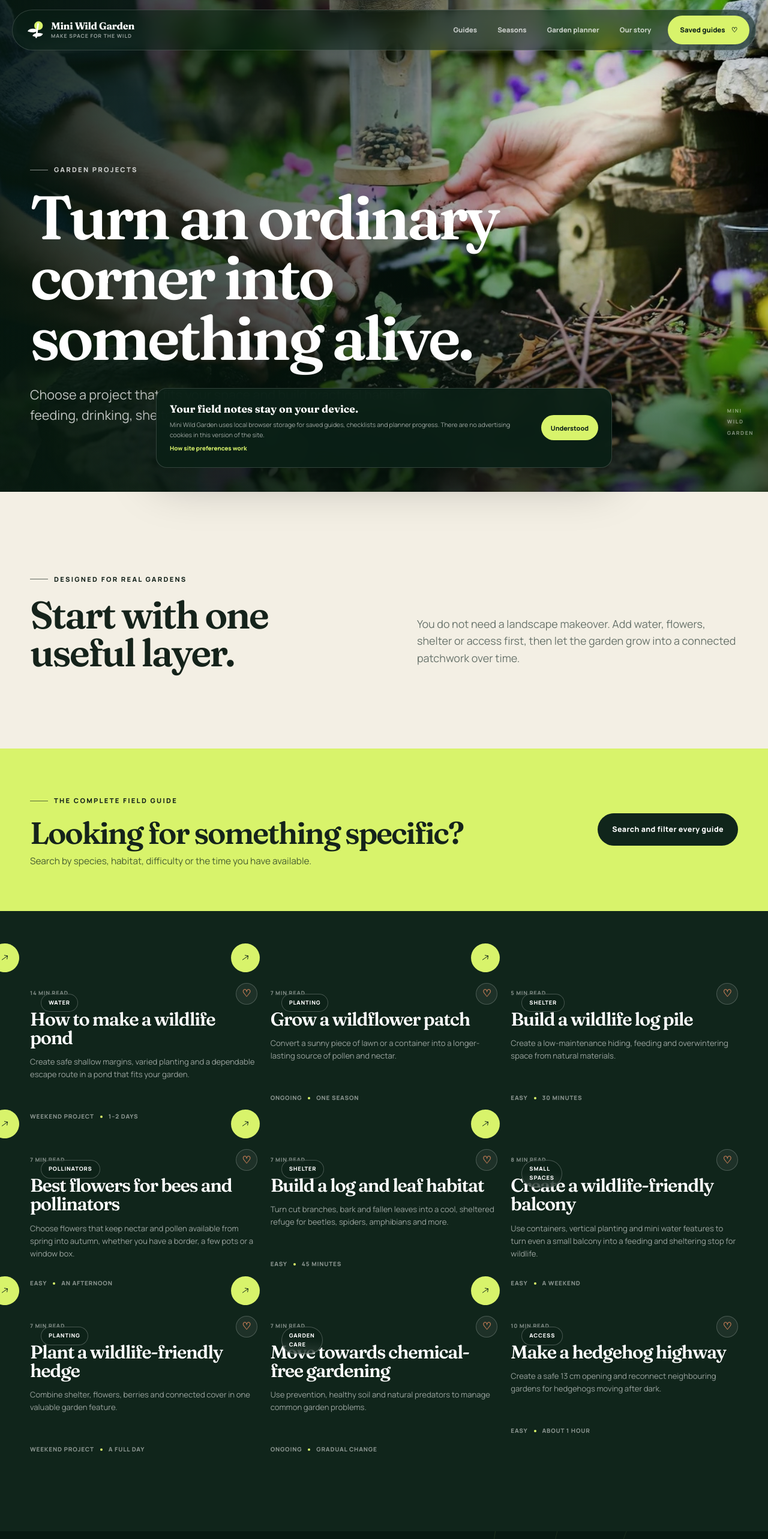
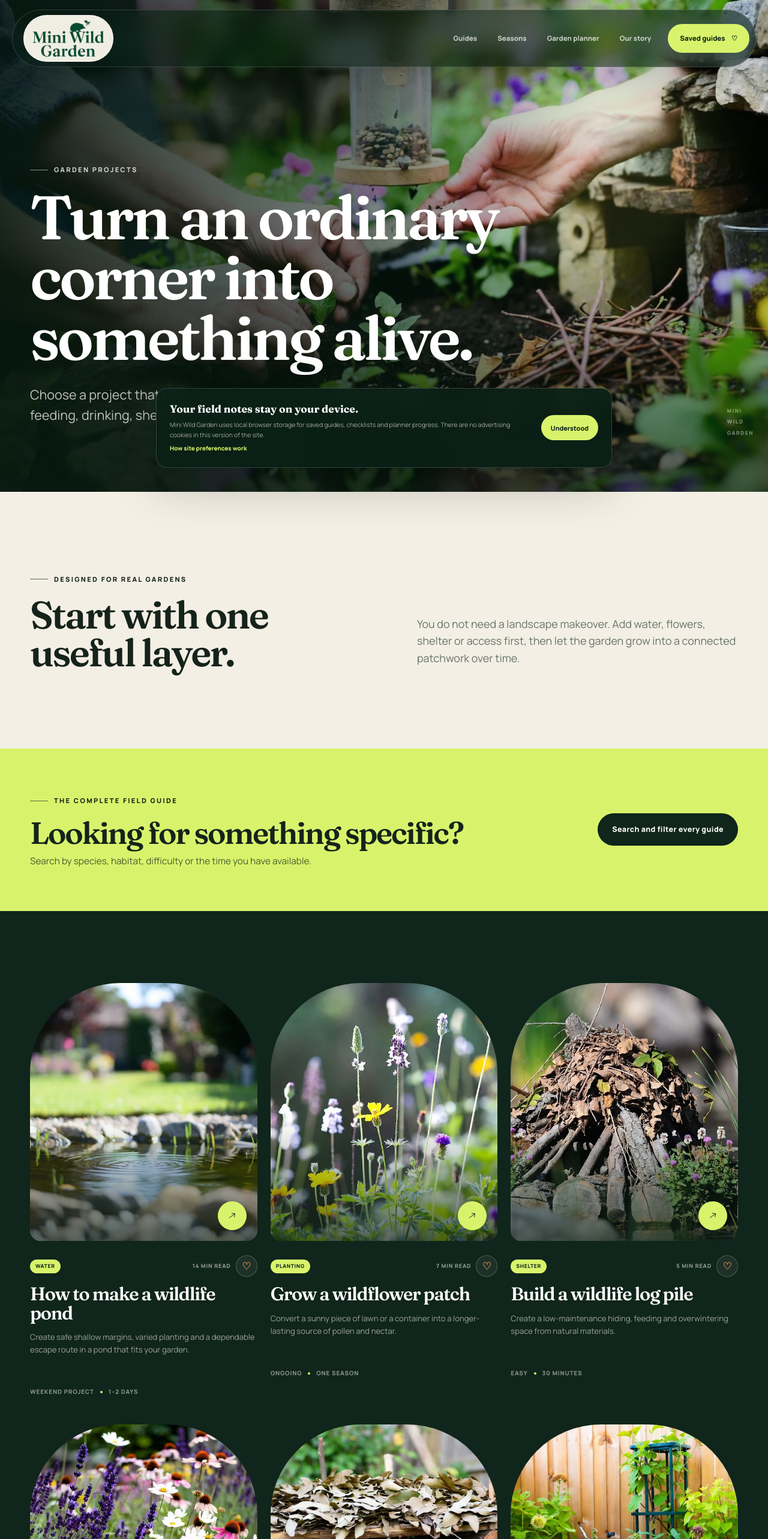
Before and after one commit to tashaingle/MiniWildGarden, a Next.js app: page /garden-guides in a window 1280 px wide. Shown: the top 2566 px of the page at 60% size. Built offline with nearby package versions, Linux system fonts and the light colour scheme.

Commit message:
Fix guide card labels and add new logo

```diff
--- a/src/app/globals.css
+++ b/src/app/globals.css
@@ -1534,3 +1534,102 @@ em { font-weight: 440; }
 @media (min-width: 821px) {
   .site-footer__top { grid-template-columns: .95fr 1.05fr; gap: 70px; }
 }
+
+
+/* Brand logo and guide-card label repair */
+.logo {
+  flex: 0 0 auto;
+  min-width: 0;
+  padding: 5px 12px;
+  border-radius: 999px;
+  background: rgba(250, 247, 237, .96);
+  box-shadow: inset 0 0 0 1px rgba(255,255,255,.45), 0 8px 24px rgba(0,0,0,.12);
+}
+.logo img {
+  display: block;
+  width: 126px;
+  height: auto;
+}
+.footer-logo {
+  display: inline-flex;
+  width: max-content;
+  padding: 10px 14px;
+  border-radius: 16px;
+  background: rgba(250,247,237,.97);
+  box-shadow: inset 0 0 0 1px rgba(255,255,255,.45);
+}
+.footer-logo img {
+  display: block;
+  width: 180px;
+  height: auto;
+}
+
+/* Category labels now sit in the card body, so they cannot cover titles or image alt text. */
+.guide-card__category { display: none; }
+.guide-card__image {
+  display: block;
+  isolation: isolate;
+}
+.guide-card__image img {
+  color: transparent;
+}
+.guide-card__body {
+  position: relative;
+  z-index: 1;
+  min-width: 0;
+}
+.guide-card__body-top {
+  display: grid;
+  grid-template-columns: minmax(0, 1fr) auto 36px;
+  align-items: center;
+  gap: 8px;
+  margin-bottom: 13px;
+}
+.guide-card__category-inline {
+  justify-self: start;
+  max-width: 100%;
+  padding: 6px 9px;
+  color: var(--forest);
+  border-radius: 999px;
+  background: var(--lime);
+  font-size: .54rem;
+  font-weight: 850;
+  letter-spacing: .075em;
+  line-height: 1.2;
+  text-transform: uppercase;
+  overflow-wrap: anywhere;
+}
+.guide-card__reading {
+  color: rgba(255,255,255,.54);
+  white-space: nowrap;
+}
+.guide-card__body-top .save-guide-button {
+  justify-self: end;
+}
+
+@media (max-width: 760px) {
+  .logo {
+    padding: 5px 10px;
+  }
+  .logo img {
+    width: 104px;
+  }
+  .footer-logo img {
+    width: 154px;
+  }
+}
+
+@media (max-width: 390px) {
+  .guide-card__body-top {
+    grid-template-columns: minmax(0,1fr) 36px;
+  }
+  .guide-card__reading {
+    grid-column: 1 / -1;
+    grid-row: 2;
+    justify-self: start;
+  }
+  .guide-card__body-top .save-guide-button {
+    grid-column: 2;
+    grid-row: 1;
+  }
+}
--- a/src/components/Footer.tsx
+++ b/src/components/Footer.tsx
@@ -1,5 +1,5 @@
+import Image from "next/image";
 import Link from "next/link";
-import { BrandMark } from "@/components/BrandMark";
 
 export function Footer() {
   return (
@@ -37,7 +37,15 @@ export function Footer() {
         </div>
       </div>
       <div className="shell site-footer__bottom">
-        <Link href="/" className="footer-logo"><BrandMark compact /><span>Mini Wild Garden</span></Link>
+        <Link href="/" className="footer-logo" aria-label="Mini Wild Garden home">
+          <Image
+            src="/images/brand/mini-wild-garden-logo.png"
+            alt="Mini Wild Garden"
+            width={1200}
+            height={647}
+            sizes="180px"
+          />
+        </Link>
         <span>© {new Date().getFullYear()} Mini Wild Garden</span>
         <span>Made in Britain for the wildlife next door.</span>
       </div>
--- a/src/components/GuideCard.tsx
+++ b/src/components/GuideCard.tsx
@@ -23,11 +23,14 @@ export function GuideCard({ guide, basePath, priority = false }: { guide: Guide;
           style={{ objectPosition: image.focal }}
         />
         <span className="guide-card__veil" />
-        <span className="guide-card__category">{guide.category}</span>
         <span className="guide-card__arrow"><Icon name="arrow" size={18} /></span>
       </Link>
       <div className="guide-card__body">
-        <div className="guide-card__body-top"><span>{meta.readingMinutes} min read</span><SaveGuideButton slug={guide.slug} compact /></div>
+        <div className="guide-card__body-top">
+          <span className="guide-card__category-inline">{guide.category}</span>
+          <span className="guide-card__reading">{meta.readingMinutes} min read</span>
+          <SaveGuideButton slug={guide.slug} compact />
+        </div>
         <Link href={href}><h3>{guide.title}</h3></Link>
         <p>{guide.excerpt}</p>
         <div className="guide-card__meta">
--- a/src/components/Header.tsx
+++ b/src/components/Header.tsx
@@ -1,9 +1,9 @@
 "use client";
 
+import Image from "next/image";
 import Link from "next/link";
 import { usePathname } from "next/navigation";
 import { useEffect, useState } from "react";
-import { BrandMark } from "@/components/BrandMark";
 import { Icon } from "@/components/Icon";
 
 const links = [
@@ -28,11 +28,14 @@ export function Header() {
     <header className={`site-header ${scrolled ? "site-header--scrolled" : ""}`}>
       <div className="site-header__inner">
         <Link href="/" className="logo" aria-label="Mini Wild Garden home" onClick={() => setOpen(false)}>
-          <BrandMark compact />
-          <span>
-            <strong>Mini Wild Garden</strong>
-            <small>Make space for the wild</small>
-          </span>
+          <Image
+            src="/images/brand/mini-wild-garden-logo.png"
+            alt="Mini Wild Garden"
+            width={1200}
+            height={647}
+            priority
+            sizes="(max-width: 520px) 104px, 126px"
+          />
         </Link>
 
         <button
```
Also changed, not shown: public/images/brand/mini-wild-garden-logo.png (added).
